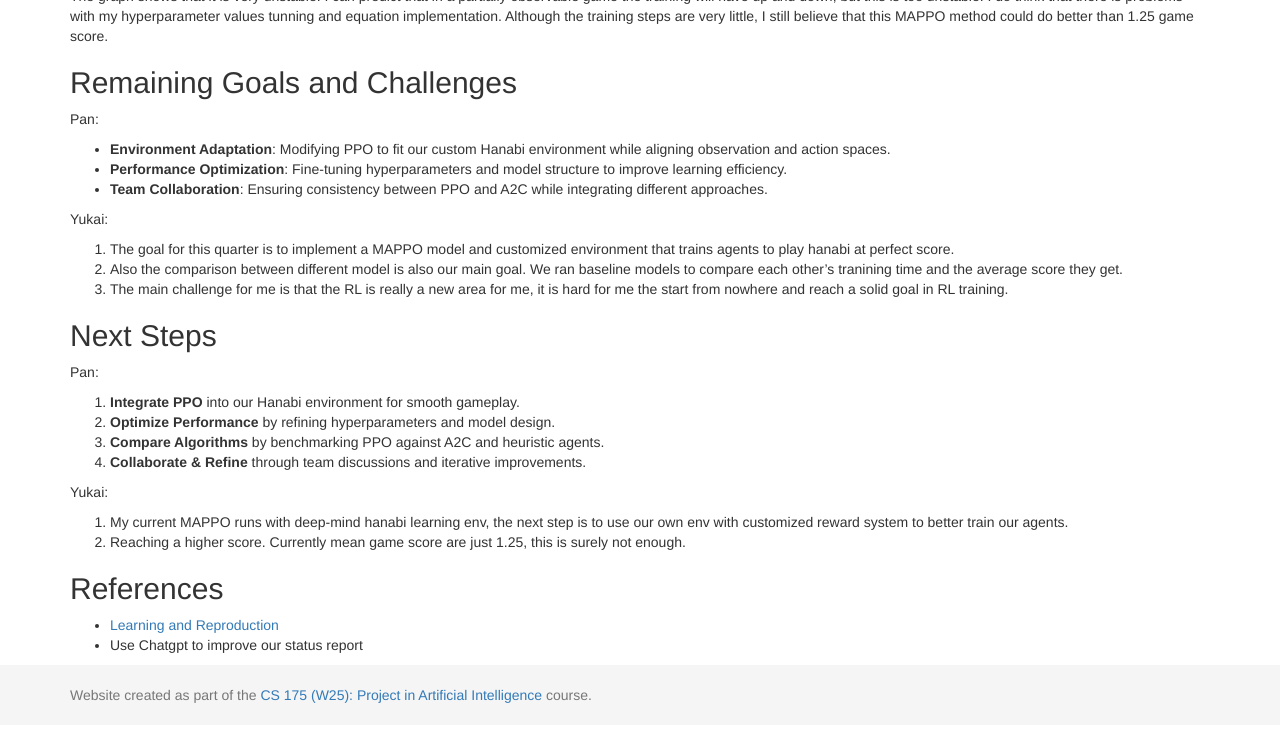
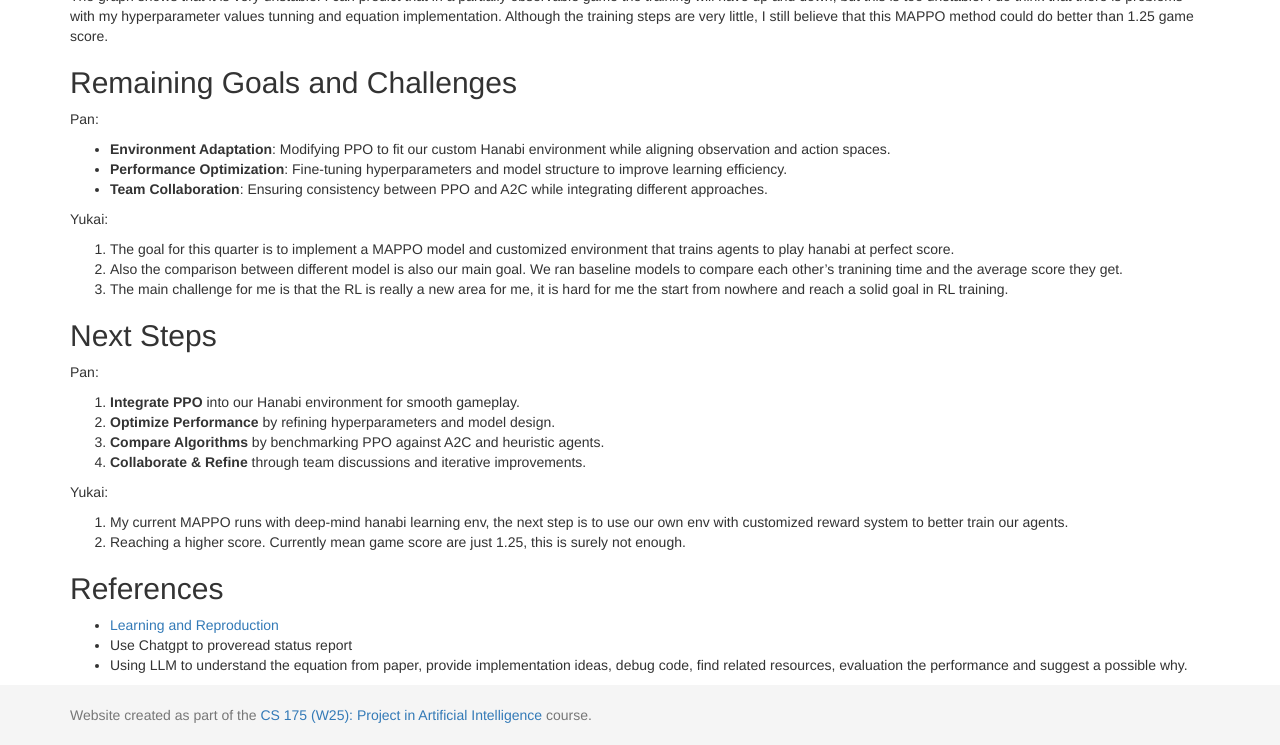
Before and after one commit to pddpdd20020105/ICS-175-fireworker, a Jekyll site: the page built from docs/status.md, in a window 1280 px wide and 900 px high, scrolled down 3430 px, cut to the strip 155-900 px from the top of the window. Built offline with Jekyll 4.4.1, drawn with Linux system fonts in a browser that asks for light colours.

Commit message:
Update status.md

```diff
--- a/docs/status.md
+++ b/docs/status.md
@@ -91,4 +91,5 @@ Yukai:
 
 ## References
 - [Learning and Reproduction](https://github.com/marlbenchmark/on-policy)
-- Use Chatgpt to improve our status report
+- Use Chatgpt to proveread status report
+- Using LLM to understand the equation from paper, provide implementation ideas, debug code, find related resources, evaluation the performance and suggest a possible why.
```
